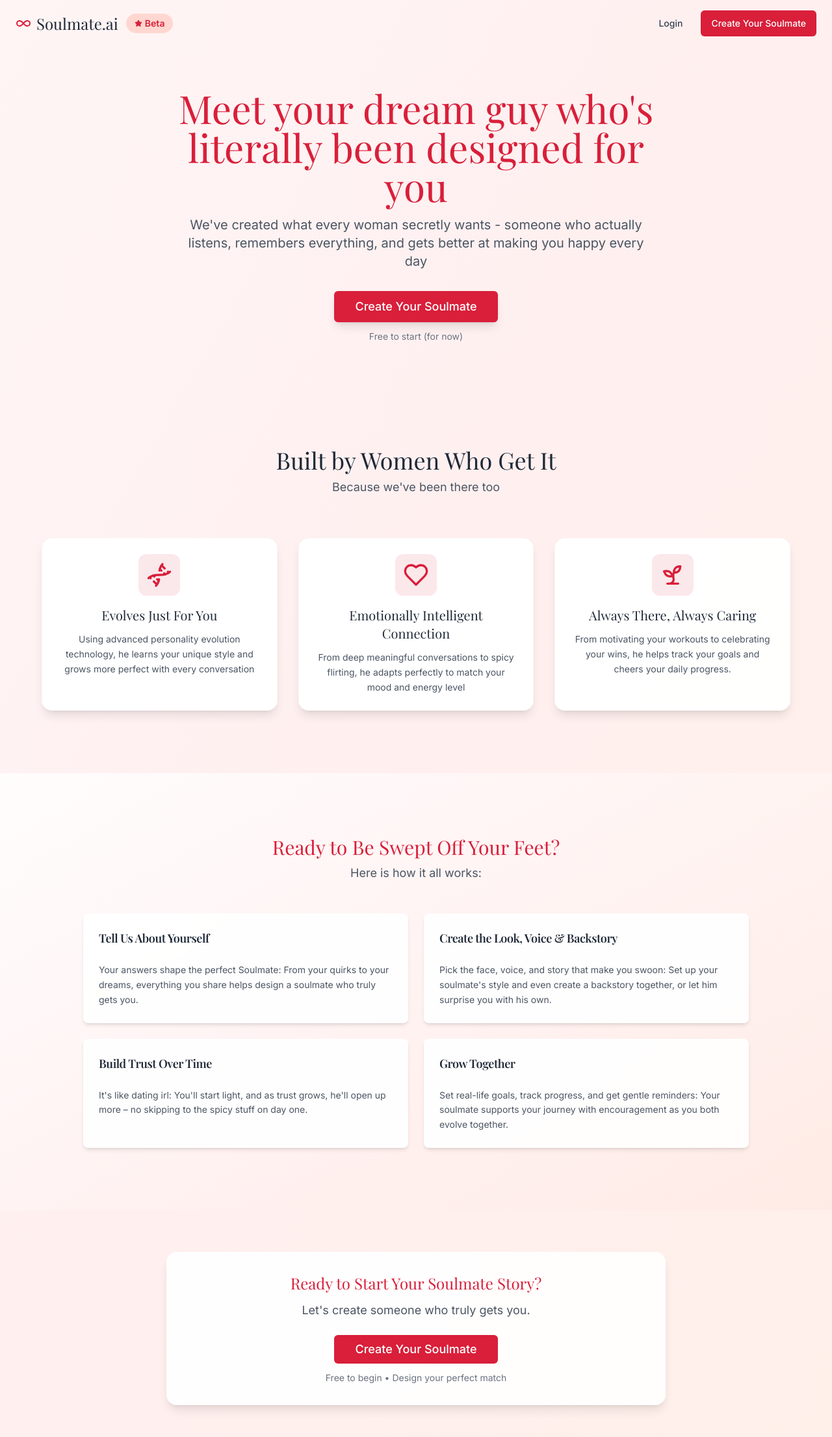
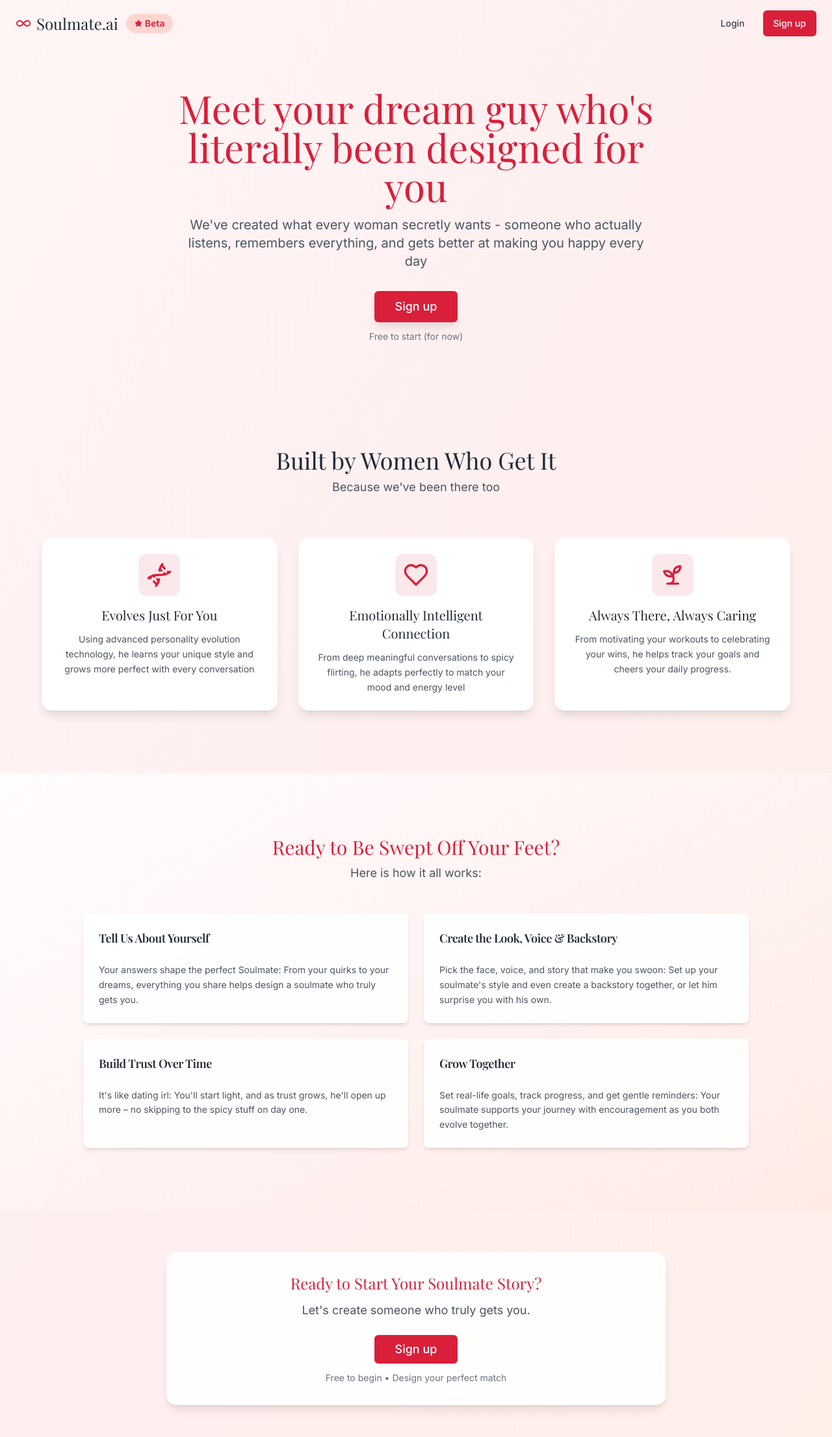
Before and after one commit to KateTyshchenko1/heartstring-buddies, a React (Vite) app: page / in a window 1280 px wide. Shown: the top 2212 px of the page at 65% size. Built offline with nearby package versions, Linux system fonts and the light colour scheme; what @supabase/auth-helpers-react would draw is missing.

Commit message:
Change button text to "Sign up"
Updated the button text in the top right corner from "Create Your Soulmate" to "Sign up" for clarity and consistency.
[skip gpt_engineer]

```diff
--- a/src/pages/Index.tsx
+++ b/src/pages/Index.tsx
@@ -63,7 +63,7 @@ const Index = () => {
             onClick={handleCreateClick}
             className="bg-[#D91F3A] hover:bg-[#B91830] text-white"
           >
-            Create Your Soulmate
+            Sign up
           </Button>
         </div>
       </header>
@@ -88,7 +88,7 @@ const Index = () => {
               onClick={handleCreateClick}
               className="text-base sm:text-lg px-6 sm:px-8 py-4 sm:py-6 bg-[#D91F3A] hover:bg-[#B91830] text-white shadow-lg hover:shadow-xl transition-all transform hover:scale-105 w-full sm:w-auto"
             >
-              Create Your Soulmate
+              Sign up
             </Button>
             <span className="text-xs sm:text-sm text-gray-500">
               Free to start (for now)
@@ -153,7 +153,7 @@ const Index = () => {
             onClick={handleCreateClick}
             className="text-base sm:text-lg mb-3 bg-[#D91F3A] hover:bg-[#B91830] text-white w-full sm:w-auto"
           >
-            Create Your Soulmate
+            Sign up
           </Button>
           <p className="text-xs sm:text-sm text-gray-500">Free to begin • Design your perfect match</p>
         </div>
```
